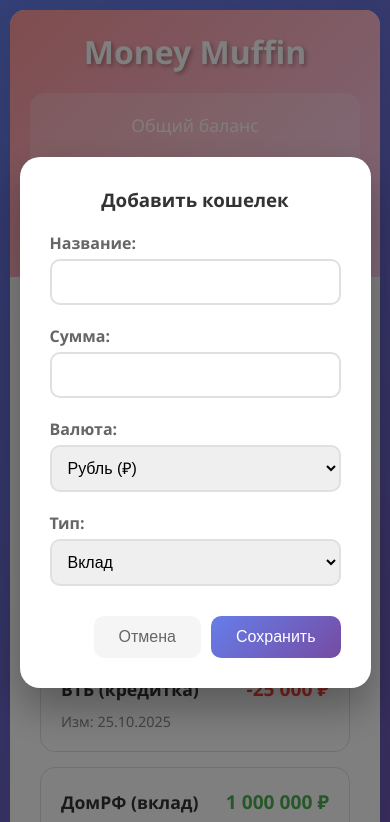
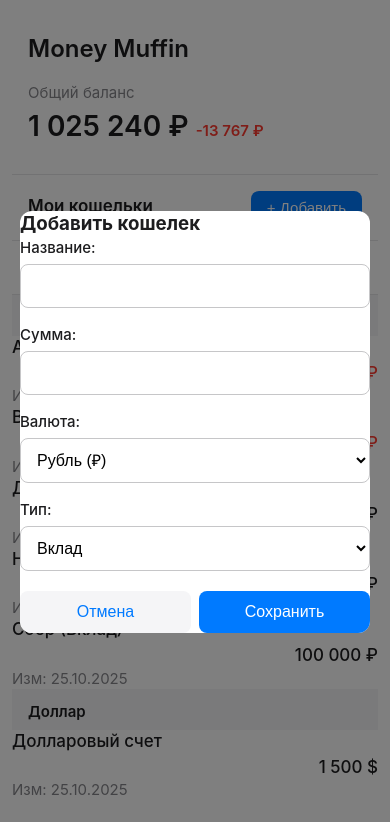
Before and after one commit to Poserval/Money-Muffin, a plain HTML site: page index.html in a window 390 px wide. Both pictures are taken after a click on the button "+ Добавить". Shown: the top 822 px of the page. Drawn offline with Linux system fonts and the light colour scheme.

Commit message:
Refactor CSS for improved layout and design
Updated styles for body, container, and buttons to improve layout and appearance. Adjusted padding, margins, and font sizes for better responsiveness and visual consistency.

```diff
--- a/style.css
+++ b/style.css
@@ -5,189 +5,168 @@
 }
 
 body {
-    font-family: 'Segoe UI', Tahoma, Geneva, Verdana, sans-serif;
-    background: linear-gradient(135deg, #667eea 0%, #764ba2 100%);
-    min-height: 100vh;
-    padding: 20px;
+    font-family: -apple-system, BlinkMacSystemFont, 'Segoe UI', Roboto, sans-serif;
+    background: #f5f5f7;
+    color: #1d1d1f;
+    line-height: 1.4;
+    padding: 16px;
 }
 
 .container {
-    max-width: 800px;
+    max-width: 400px;
     margin: 0 auto;
     background: white;
-    border-radius: 20px;
-    box-shadow: 0 20px 40px rgba(0,0,0,0.1);
+    border-radius: 12px;
     overflow: hidden;
+    box-shadow: 0 2px 8px rgba(0,0,0,0.1);
 }
 
 .header {
-    background: linear-gradient(135deg, #ff9a9e 0%, #fecfef 100%);
-    padding: 30px;
-    color: white;
-    text-align: center;
+    padding: 20px 16px;
+    border-bottom: 1px solid #e5e5e7;
 }
 
 .app-title {
-    font-size: 2.5em;
-    font-weight: bold;
-    margin-bottom: 20px;
-    text-shadow: 2px 2px 4px rgba(0,0,0,0.3);
+    font-size: 24px;
+    font-weight: 600;
+    margin-bottom: 16px;
+    color: #1d1d1f;
 }
 
 .total-balance {
-    background: rgba(255,255,255,0.2);
-    padding: 20px;
-    border-radius: 15px;
-    backdrop-filter: blur(10px);
+    margin-bottom: 8px;
 }
 
 .balance-label {
-    font-size: 1.1em;
-    margin-bottom: 10px;
-    opacity: 0.9;
+    font-size: 15px;
+    color: #86868b;
+    margin-bottom: 4px;
 }
 
 .balance-amount {
-    display: flex;
-    justify-content: center;
-    align-items: center;
-    gap: 15px;
-    flex-wrap: wrap;
-}
-
-#totalBalance {
-    font-size: 2.2em;
-    font-weight: bold;
+    font-size: 28px;
+    font-weight: 600;
+    margin-bottom: 4px;
 }
 
 .balance-change {
-    padding: 5px 15px;
-    border-radius: 20px;
-    font-weight: bold;
-}
-
-.balance-change.positive {
-    background: #4CAF50;
-    color: white;
-}
-
-.balance-change.negative {
-    background: #f44336;
-    color: white;
+    font-size: 15px;
+    color: #ff3b30;
 }
 
 .main {
-    padding: 30px;
+    padding: 0;
 }
 
 .section-header {
     display: flex;
     justify-content: space-between;
     align-items: center;
-    margin-bottom: 20px;
+    padding: 16px;
+    border-bottom: 1px solid #e5e5e7;
 }
 
 .section-header h2 {
-    color: #333;
-    font-size: 1.5em;
+    font-size: 17px;
+    font-weight: 600;
 }
 
 .add-btn {
-    background: linear-gradient(135deg, #667eea 0%, #764ba2 100%);
+    background: #007aff;
     color: white;
     border: none;
-    padding: 10px 20px;
-    border-radius: 25px;
+    padding: 8px 16px;
+    border-radius: 8px;
+    font-size: 15px;
+    font-weight: 500;
     cursor: pointer;
-    font-size: 1em;
-    transition: transform 0.2s;
-}
-
-.add-btn:hover {
-    transform: translateY(-2px);
 }
 
 .sort-options {
-    margin-bottom: 20px;
-    display: flex;
-    align-items: center;
-    gap: 10px;
-    color: #666;
+    padding: 12px 16px;
+    border-bottom: 1px solid #e5e5e7;
+    font-size: 15px;
+    color: #86868b;
+}
+
+.sort-buttons {
+    display: inline-flex;
+    margin-left: 8px;
+    background: #f5f5f7;
+    border-radius: 6px;
+    padding: 2px;
 }
 
 .sort-btn {
     background: none;
-    border: 1px solid #ddd;
-    padding: 5px 10px;
-    border-radius: 15px;
+    border: none;
+    padding: 6px 12px;
+    border-radius: 4px;
+    font-size: 15px;
     cursor: pointer;
-    transition: all 0.2s;
+    color: #86868b;
 }
 
 .sort-btn.active {
-    background: #667eea;
-    color: white;
-    border-color: #667eea;
+    background: white;
+    color: #1d1d1f;
+    box-shadow: 0 1px 2px rgba(0,0,0,0.1);
 }
 
 .currency-section {
-    margin-bottom: 30px;
+    padding: 0;
 }
 
 .currency-title {
-    font-size: 1.2em;
-    color: #333;
-    margin-bottom: 15px;
-    padding-bottom: 10px;
-    border-bottom: 2px solid #f0f0f0;
+    font-size: 15px;
+    font-weight: 600;
+    padding: 12px 16px 8px;
+    color: #1d1d1f;
+    background: #f5f5f7;
 }
 
-.wallet-card {
-    background: white;
-    border: 1px solid #e0e0e0;
-    border-radius: 15px;
-    padding: 20px;
-    margin-bottom: 15px;
-    transition: transform 0.2s, box-shadow 0.2s;
-    cursor: pointer;
+.wallet-item {
+    padding: 12px 16px;
+    border-bottom: 1px solid #e5e5e7;
+    display: flex;
+    justify-content: space-between;
+    align-items: flex-start;
 }
 
-.wallet-card:hover {
-    transform: translateY(-2px);
-    box-shadow: 0 5px 15px rgba(0,0,0,0.1);
+.wallet-item:last-child {
+    border-bottom: none;
 }
 
-.wallet-header {
-    display: flex;
-    justify-content: space-between;
-    align-items: center;
-    margin-bottom: 10px;
+.wallet-info {
+    flex: 1;
 }
 
 .wallet-name {
-    font-weight: bold;
-    color: #333;
-    font-size: 1.1em;
+    font-size: 17px;
+    font-weight: 500;
+    margin-bottom: 2px;
+}
+
+.wallet-date {
+    font-size: 15px;
+    color: #86868b;
 }
 
 .wallet-amount {
-    font-weight: bold;
-    font-size: 1.2em;
+    font-size: 17px;
+    font-weight: 500;
+    text-align: right;
 }
 
 .wallet-amount.positive {
-    color: #4CAF50;
+    color: #1d1d1f;
 }
 
 .wallet-amount.negative {
-    color: #f44336;
+    color: #ff3b30;
 }
 
-.wallet-date {
-    color: #888;
-    font-size: 0.9em;
-}
-
+/* Модальное окно */
 .modal {
     display: none;
     position: fixed;
@@ -207,107 +186,92 @@ body {
 
 .modal-content {
     background: white;
-    padding: 30px;
-    border-radius: 20px;
-    width: 90%;
+    margin: 20px;
+    border-radius: 12px;
+    width: 100%;
     max-width: 400px;
-    box-shadow: 0 20px 40px rgba(0,0,0,0.3);
+    max-height: 80vh;
+    overflow-y: auto;
 }
 
-.modal-content h3 {
-    margin-bottom: 20px;
-    color: #333;
+.modal-header {
+    padding: 16px;
+    border-bottom: 1px solid #e5e5e7;
     text-align: center;
 }
 
+.modal-header h3 {
+    font-size: 17px;
+    font-weight: 600;
+}
+
+.modal-body {
+    padding: 16px;
+}
+
 .form-group {
-    margin-bottom: 20px;
+    margin-bottom: 16px;
 }
 
 .form-group label {
     display: block;
-    margin-bottom: 5px;
-    color: #666;
-    font-weight: bold;
+    margin-bottom: 6px;
+    font-size: 15px;
+    font-weight: 500;
+    color: #1d1d1f;
 }
 
 .form-group input,
 .form-group select {
     width: 100%;
     padding: 12px;
-    border: 2px solid #e0e0e0;
-    border-radius: 10px;
-    font-size: 1em;
-    transition: border-color 0.2s;
+    border: 1px solid #c6c6c8;
+    border-radius: 8px;
+    font-size: 16px;
+    background: white;
 }
 
 .form-group input:focus,
 .form-group select:focus {
     outline: none;
-    border-color: #667eea;
+    border-color: #007aff;
 }
 
 .form-actions {
     display: flex;
-    gap: 10px;
-    justify-content: flex-end;
-    margin-top: 30px;
+    gap: 8px;
+    margin-top: 20px;
 }
 
 .cancel-btn,
 .save-btn {
-    padding: 12px 25px;
+    flex: 1;
+    padding: 12px;
     border: none;
-    border-radius: 10px;
+    border-radius: 8px;
+    font-size: 16px;
+    font-weight: 500;
     cursor: pointer;
-    font-size: 1em;
-    transition: all 0.2s;
 }
 
 .cancel-btn {
-    background: #f5f5f5;
-    color: #666;
+    background: #f5f5f7;
+    color: #007aff;
 }
 
 .save-btn {
-    background: linear-gradient(135deg, #667eea 0%, #764ba2 100%);
+    background: #007aff;
     color: white;
 }
 
-.cancel-btn:hover,
-.save-btn:hover {
-    transform: translateY(-2px);
-}
-
-@media (max-width: 768px) {
+@media (max-width: 480px) {
     body {
-        padding: 10px;
+        padding: 12px;
+        background: white;
     }
 
     .container {
-        border-radius: 15px;
-    }
-
-    .header {
-        padding: 20px;
-    }
-
-    .app-title {
-        font-size: 2em;
-    }
-
-    .balance-amount {
-        flex-direction: column;
-        gap: 10px;
-    }
-
-    .section-header {
-        flex-direction: column;
-        gap: 15px;
-        align-items: stretch;
-    }
-
-    .add-btn {
-        width: 100%;
+        border-radius: 0;
+        box-shadow: none;
     }
 }
```
